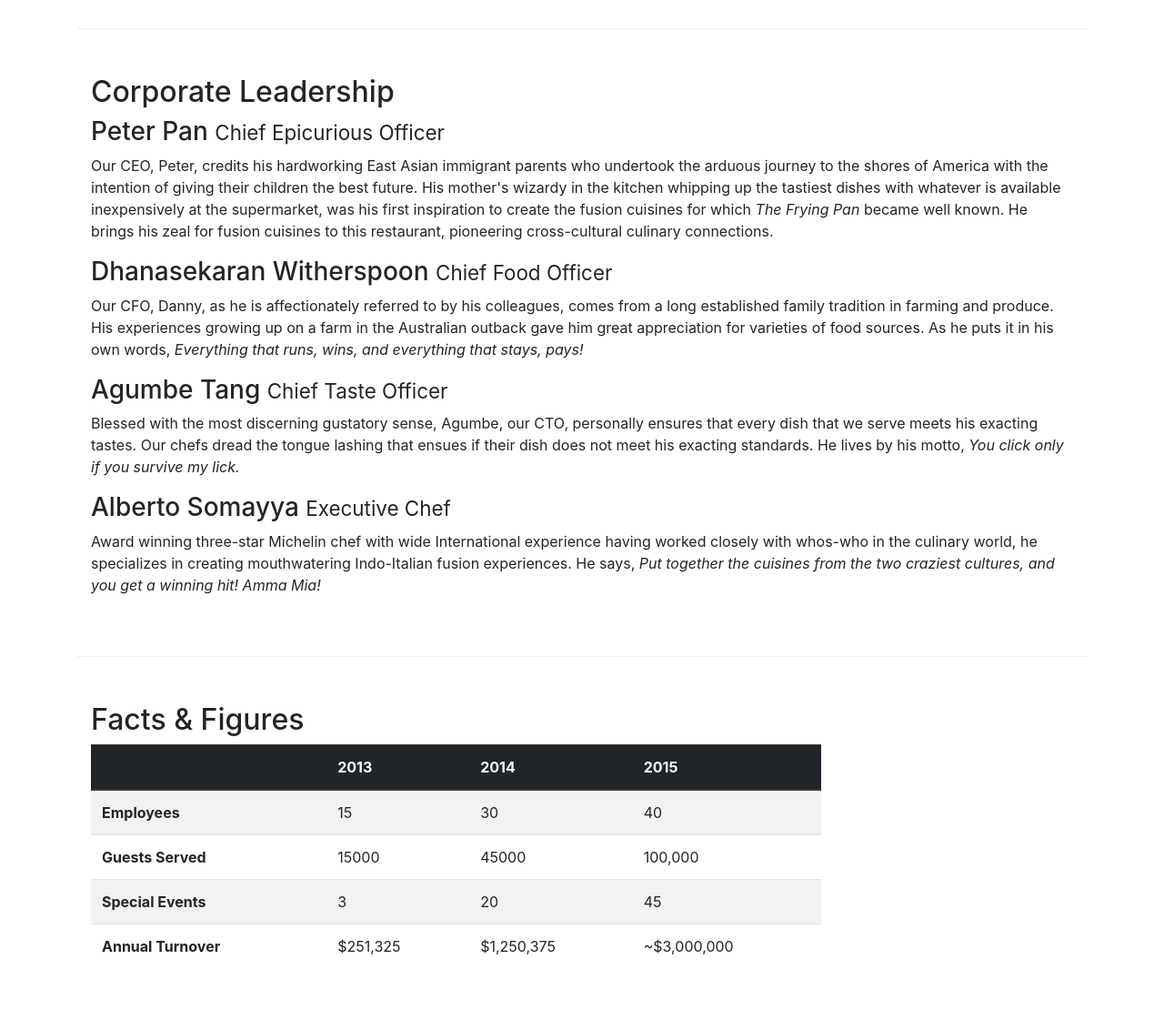
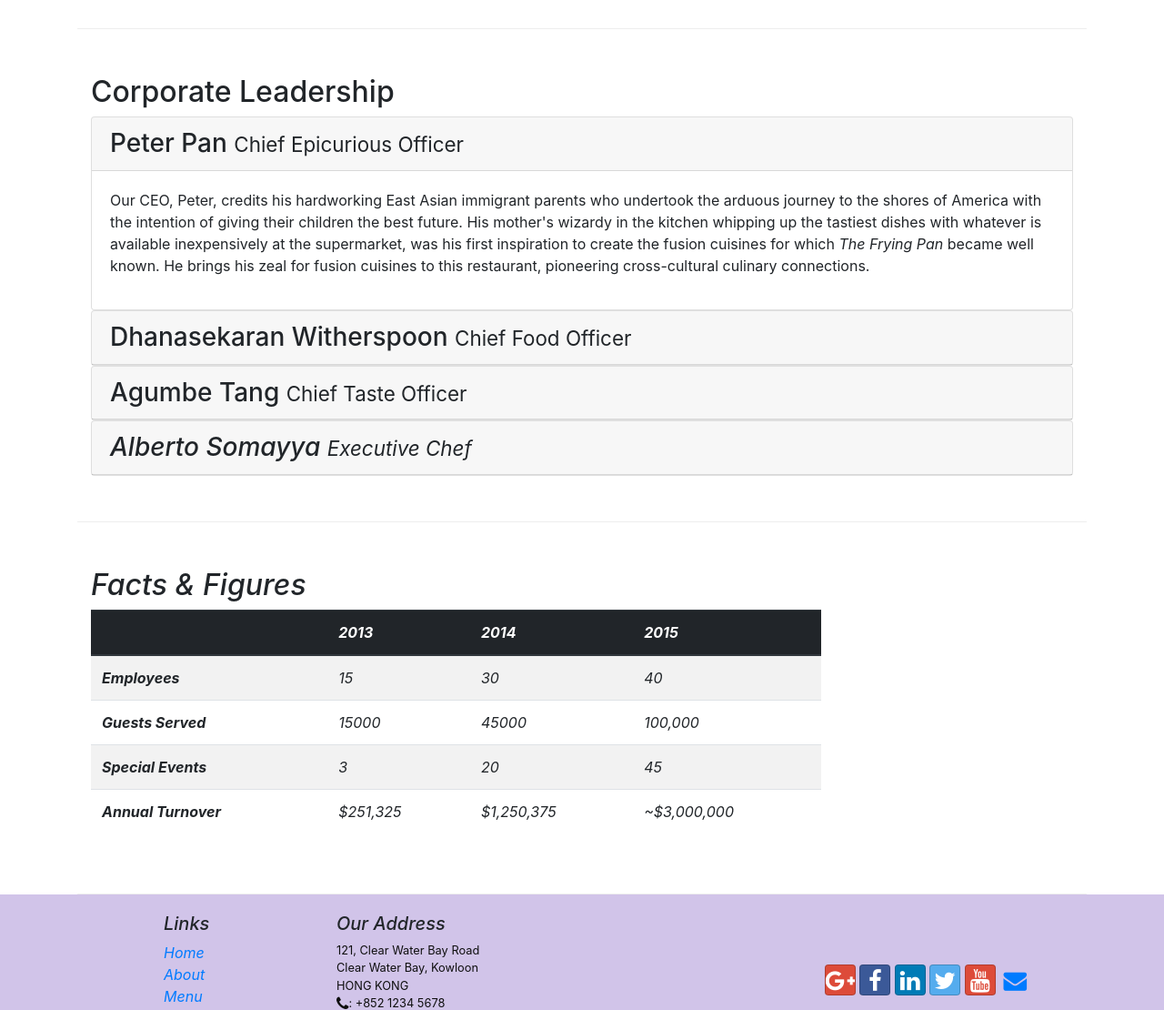
Before and after one commit to simranjeetsingh7998/Confusion, a website: page aboutus.html in a window 1280 px wide. Shown: the part 940-2050 px from the top of the page at 91% size. Drawn offline with nearby package versions, Linux system fonts and the light colour scheme.

Commit message:
Accordion

```diff
--- a/CSS/styles.css
+++ b/CSS/styles.css
@@ -37,3 +37,10 @@ body {
 .navbar-dark {
     background-color: #512DA8;
 }
+
+.tab-content {
+    border-left: 1px solid #ddd;
+    border-right: 1px solid #ddd;
+    border-bottom: 1px solid #ddd;
+    padding: 10px;
+}
--- a/aboutus.html
+++ b/aboutus.html
@@ -104,14 +104,64 @@
         <div class="row row-content">
             <div class="col-12">
                 <h2>Corporate Leadership</h2>
-                <h3>Peter Pan <small>Chief Epicurious Officer</small></h3>
-                <p class="d-none d-sm-block">Our CEO, Peter, credits his hardworking East Asian immigrant parents who undertook the arduous journey to the shores of America with the intention of giving their children the best future. His mother's wizardy in the kitchen whipping up the tastiest dishes with whatever is available inexpensively at the supermarket, was his first inspiration to create the fusion cuisines for which <em>The Frying Pan</em> became well known. He brings his zeal for fusion cuisines to this restaurant, pioneering cross-cultural culinary connections.</p>
-                <h3>Dhanasekaran Witherspoon <small>Chief Food Officer</small></h3>
-                <p class="d-none d-sm-block">Our CFO, Danny, as he is affectionately referred to by his colleagues, comes from a long established family tradition in farming and produce. His experiences growing up on a farm in the Australian outback gave him great appreciation for varieties of food sources. As he puts it in his own words, <em>Everything that runs, wins, and everything that stays, pays!</em></p>
-                <h3>Agumbe Tang <small>Chief Taste Officer</small></h3>
-                <p class="d-none d-sm-block">Blessed with the most discerning gustatory sense, Agumbe, our CTO, personally ensures that every dish that we serve meets his exacting tastes. Our chefs dread the tongue lashing that ensues if their dish does not meet his exacting standards. He lives by his motto, <em>You click only if you survive my lick.</em></p>
-                <h3>Alberto Somayya <small>Executive Chef</small></h3>
-                <p class="d-none d-sm-block">Award winning three-star Michelin chef with wide International experience having worked closely with whos-who in the culinary world, he specializes in creating mouthwatering Indo-Italian fusion experiences. He says, <em>Put together the cuisines from the two craziest cultures, and you get a winning hit! Amma Mia!</em></p>
+                <div id="accordion">
+                    <div class="card">
+                        <div class="card-header" role="tab" id="peterhead">
+                            <h3 class="mb-0">
+                                <a data-toggle="collapse" data-target="#peter">
+                                    Peter Pan <small>Chief Epicurious Officer</small>
+                                </a>
+                            </h3>
+                        </div>
+                        <div role="tabpanel" class="collapse show" id="peter" data-parent="#accordion">
+                            <div class="card-body">
+                                <p class="d-none d-sm-block">Our CEO, Peter, credits his hardworking East Asian immigrant parents who undertook the arduous journey to the shores of America with the intention of giving their children the best future. His mother's wizardy in the kitchen whipping up the tastiest dishes with whatever is available inexpensively at the supermarket, was his first inspiration to create the fusion cuisines for which <em>The Frying Pan</em> became well known. He brings his zeal for fusion cuisines to this restaurant, pioneering cross-cultural culinary connections.</p>
+                            </div>
+                        </div>
+                    </div>
+                    <div class="card">
+                        <div class="card-header" role="tab" id="dannyhead">
+                            <h3 class="mb-0">
+                                <a class="collapsed" data-toggle="collapse" data-target="#danny">
+                                    Dhanasekaran Witherspoon <small>Chief Food Officer</small>
+                                </a>
+                            </h3>
+                        </div>
+                        <div class="collapse" id="danny" data-parent="#accordion">
+                            <div class="card-body">
+                                <p class="d-none d-sm-block">Our CFO, Danny, as he is affectionately referred to by his colleagues, comes from a long established family tradition in farming and produce. His experiences growing up on a farm in the Australian outback gave him great appreciation for varieties of food sources. As he puts it in his own words, <em>Everything that runs, wins, and everything that stays, pays!</em></p>
+                            </div>
+                        </div>
+                    </div>
+                    <div class="card">
+                        <div class="card-header" role="tab" id="agumbehead">
+                            <h3 class="mb-0">
+                                <a class="collapsed" data-toggle="collapse" data-target="#agumbe">
+                                    Agumbe Tang <small>Chief Taste Officer</small>
+                                </a>
+                            </h3>
+                        </div>
+                        <div class="collapse" id="agumbe" data-parent="#accordion">
+                            <div class="card-body">
+                                <p class="d-none d-sm-block">Blessed with the most discerning gustatory sense, Agumbe, our CTO, personally ensures that every dish that we serve meets his exacting tastes. Our chefs dread the tongue lashing that ensues if their dish does not meet his exacting standards. He lives by his motto, <em>You click only if you survive my lick.</p>
+                            </div>
+                        </div>
+                    </div>
+                    <div class="card">
+                        <div class="card-header" role="tab" id="albertohead">
+                            <h3 class="mb-0">
+                                <a class="collapsed" data-toggle="collapse" data-target="#alberto">
+                                    Alberto Somayya <small>Executive Chef</small>
+                                </a>
+                            </h3>
+                        </div>
+                        <div class="collapse" id="alberto" data-parent="#accordion">
+                            <div class="card-body">
+                                <p class="d-none d-sm-block">Award winning three-star Michelin chef with wide International experience having worked closely with whos-who in the culinary world, he specializes in creating mouthwatering Indo-Italian fusion experiences. He says, <em>Put together the cuisines from the two craziest cultures, and you get a winning hit! Amma Mia!</em></p>
+                            </div>
+                        </div>
+                    </div>
+                </div>
             </div>
        </div>
 
```
